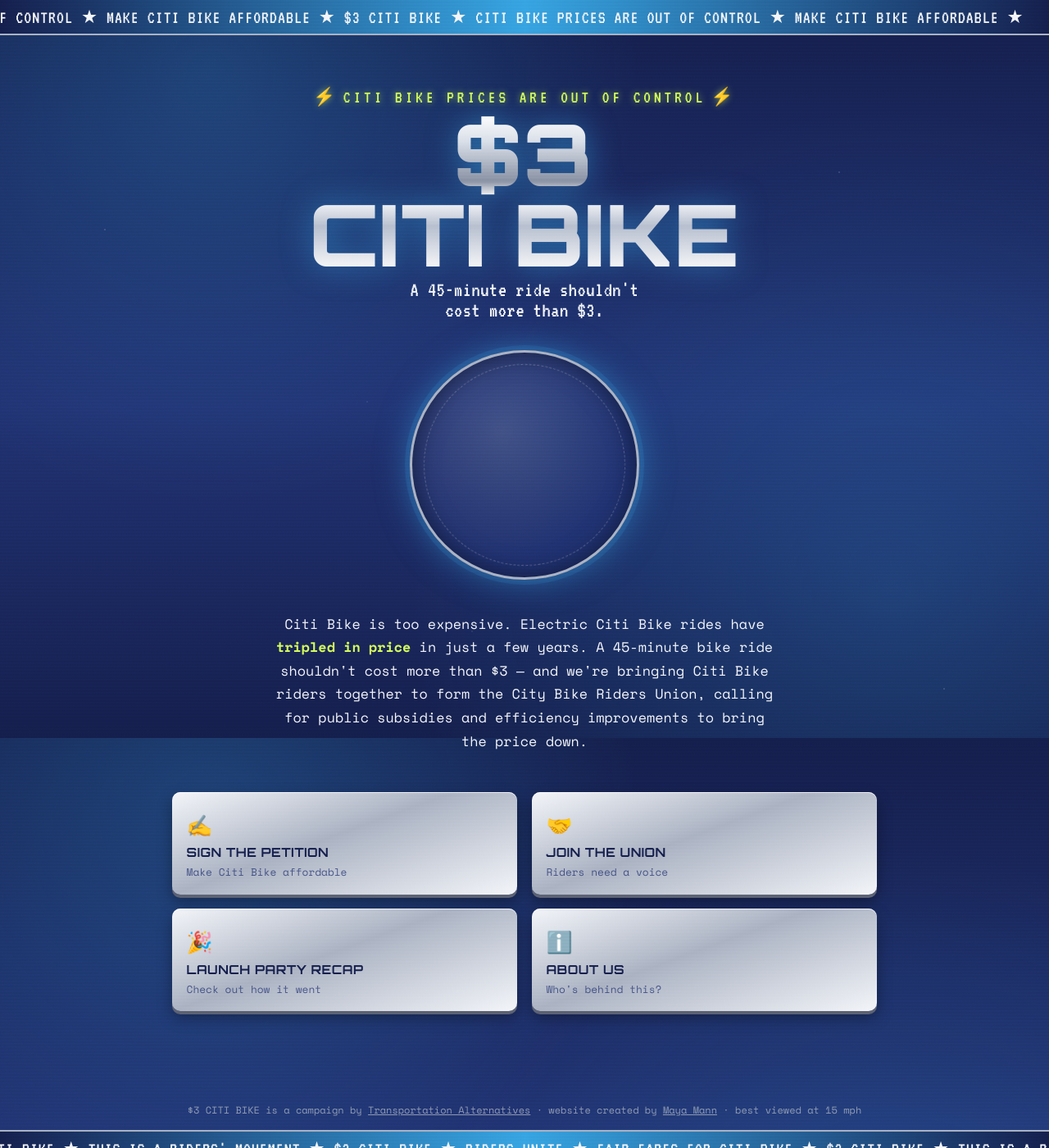
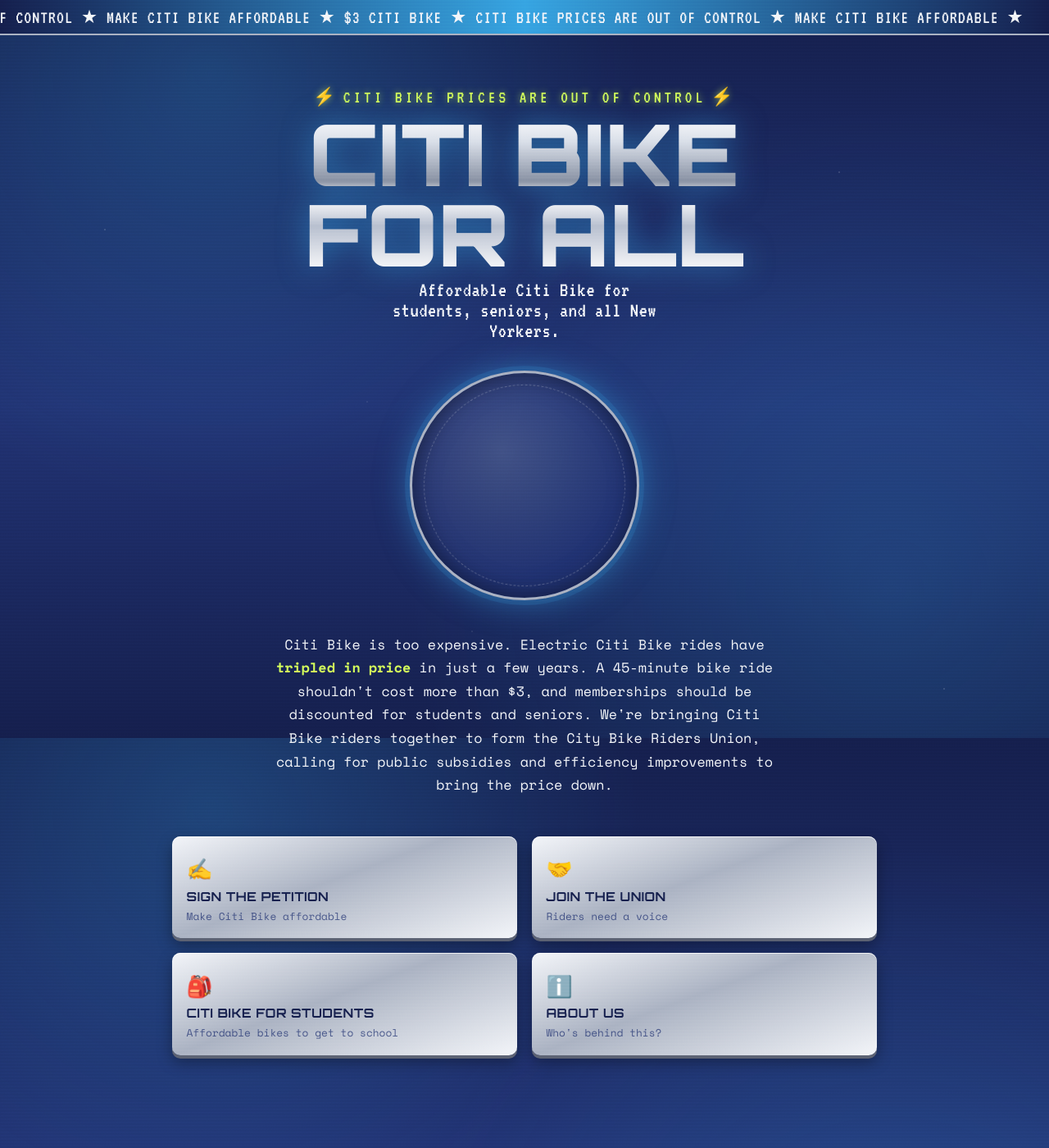
Before and after one commit to TransportationAlternatives/projects.transalt.org, a Jekyll site: the page 3-dollar-citibike.html, which Jekyll copies as it is, in a window 1280 px wide and 1400 px high. Shown: the whole window at 82% size. Built offline with Jekyll 4.4.1, drawn with Linux system fonts in a browser that asks for light colours.

Commit message:
Swap launch party for Citi Bike for Students

```diff
--- a/3-dollar-citibike.html
+++ b/3-dollar-citibike.html
@@ -274,8 +274,8 @@
 
 <main>
   <p class="eyebrow"><span class="bolt">⚡</span>CITI BIKE PRICES ARE OUT OF CONTROL<span class="bolt">⚡</span></p>
-  <h1 class="hero-title">$3<br>CITI&nbsp;BIKE</h1>
-  <p class="tagline">A 45-minute ride shouldn't cost more than $3.</p>
+  <h1 class="hero-title">CITI&nbsp;BIKE<br>FOR&nbsp;ALL</h1>
+  <p class="tagline">Affordable Citi Bike for students, seniors, and all New Yorkers.</p>
 
   <div class="portal-wrap">
     <div class="portal">
@@ -286,7 +286,7 @@
   </div>
 
   <p class="lede">
-    Citi Bike is too expensive. Electric Citi Bike rides have <strong>tripled in price</strong> in just a few years. A 45-minute bike ride shouldn't cost more than $3 — and we're bringing Citi Bike riders together to form the City Bike Riders Union, calling for public subsidies and efficiency improvements to bring the price down.
+    Citi Bike is too expensive. Electric Citi Bike rides have <strong>tripled in price</strong> in just a few years. A 45-minute bike ride shouldn't cost more than $3, and memberships should be discounted for students and seniors. We're bringing Citi Bike riders together to form the City Bike Riders Union, calling for public subsidies and efficiency improvements to bring the price down.
   </p>
 
   <div class="grid">
@@ -305,10 +305,10 @@
     </a>
 
      <button class="card" onclick="openModal('party')">
-      <span class="icon">🎉</span>
-      <span class="card-title">LAUNCH PARTY RECAP</span>
-      <span class="card-hint">Check out how it went</span>
-      <span class="peek">We launched TA's newest campaign with a party on Aug 12 at 3 Dollar Bill.</span>
+      <span class="icon">🎒</span>
+      <span class="card-title">CITI BIKE FOR STUDENTS</span>
+      <span class="card-hint">Affordable bikes to get to school</span>
+      <span class="peek">NYC students deserve affordable transportation options, and Citi Bike should be one of them!</span>
     </button>
 
     <button class="card" onclick="openModal('about')">
@@ -342,9 +342,9 @@
 <script>
   const content = {
     party: {
-      title: "🎉 Launch Party Recap",
-      html: `<p>We threw a party on August 12th to launch TA's newest campaign at 3 Dollar Bill, welcoming attendees into the Riders Union. We gave away a prize for most expensive ride and raffled off a free Citi Bike annual membership!</p>
-             <a class="cta" href="https://hellgatenyc.com/citi-bike-3-dollars/" target="_blank" rel="noopener">Check it out →</a>`
+      title: "🎒 CITI BIKE FOR STUDENTS",
+      html: `<p>NYC students deserve affordable transportation options and Citi Bike should be one of them! Sign our petition today to show your support for $5 monthly memberships for NYC public high school and CUNY students.</p>
+             <a class="cta" href="https://act.transalt.org/a/citi-bike-4-students" target="_blank" rel="noopener">Join us →</a>`
     },
     petition: {
       title: "✍️ Make Citi Bike Affordable!",
```
